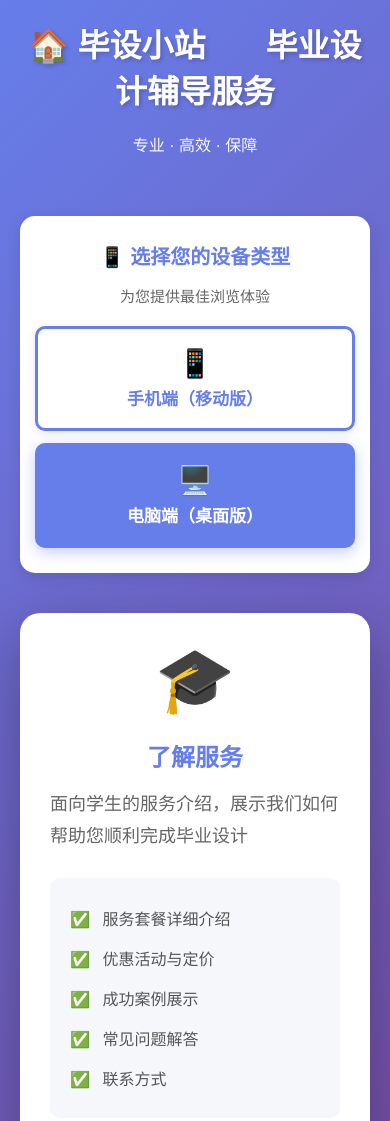
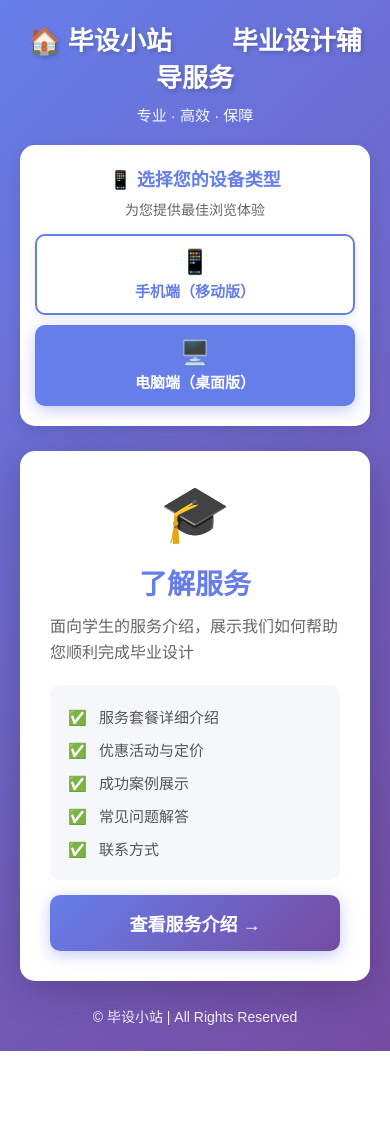
Before and after one commit to biyesheji6666/biyexiaozhan, a plain HTML site: page index.html in a window 390 px wide. Shown: the top 1121 px of the page. After the commit the page ends 1051 px from the top, so only its background shows below. Drawn offline with Linux system fonts and the light colour scheme.

Commit message:
Add files via upload

```diff
--- a/index.html
+++ b/index.html
@@ -29,40 +29,40 @@
         .header {
             text-align: center;
             color: white;
-            margin-bottom: 60px;
+            margin-bottom: 30px;
         }
 
         .header h1 {
-            font-size: 48px;
-            margin-bottom: 20px;
+            font-size: 42px;
+            margin-bottom: 12px;
             text-shadow: 2px 2px 4px rgba(0,0,0,0.2);
         }
 
         .header p {
-            font-size: 20px;
+            font-size: 18px;
             opacity: 0.95;
         }
 
         .cards {
             display: grid;
             grid-template-columns: repeat(auto-fit, minmax(450px, 1fr));
-            gap: 40px;
-            margin-bottom: 40px;
+            gap: 30px;
+            margin-bottom: 25px;
         }
 
         .device-selector {
             background: white;
             border-radius: 15px;
-            padding: 20px;
-            margin-bottom: 40px;
+            padding: 25px 20px;
+            margin-bottom: 25px;
             text-align: center;
             box-shadow: 0 4px 15px rgba(0,0,0,0.1);
         }
 
         .device-selector h3 {
             color: #667eea;
-            margin-bottom: 15px;
-            font-size: 22px;
+            margin-bottom: 10px;
+            font-size: 20px;
         }
 
         .device-buttons {
@@ -73,17 +73,17 @@
         }
 
         .device-btn {
-            padding: 15px 35px;
+            padding: 12px 30px;
             border-radius: 10px;
-            border: 3px solid #667eea;
+            border: 2px solid #667eea;
             background: white;
             color: #667eea;
             cursor: pointer;
-            font-size: 18px;
+            font-size: 16px;
             font-weight: bold;
             transition: all 0.3s;
-            min-width: 180px;
-            box-shadow: 0 2px 10px rgba(0,0,0,0.1);
+            min-width: 170px;
+            box-shadow: 0 2px 8px rgba(0,0,0,0.1);
         }
 
         .device-btn:hover {
@@ -100,31 +100,37 @@
 
         @media (max-width: 768px) {
             .device-selector {
-                padding: 25px 15px;
+                padding: 20px 15px;
             }
 
             .device-selector h3 {
-                font-size: 20px;
+                font-size: 18px;
+                margin-bottom: 8px;
             }
 
             .device-buttons {
                 flex-direction: column;
-                gap: 12px;
+                gap: 10px;
             }
 
             .device-btn {
                 width: 100%;
                 min-width: auto;
-                padding: 18px 20px;
-                font-size: 17px;
+                padding: 12px 20px;
+                font-size: 15px;
             }
 
             .header h1 {
-                font-size: 28px;
+                font-size: 26px;
+                margin-bottom: 10px;
             }
 
             .header p {
-                font-size: 16px;
+                font-size: 15px;
+            }
+
+            .header {
+                margin-bottom: 20px;
             }
 
             .cards {
@@ -132,11 +138,15 @@
             }
 
             .card {
-                padding: 25px;
+                padding: 20px;
             }
 
             .card h2 {
                 font-size: 22px;
+            }
+
+            .card-icon {
+                font-size: 48px;
             }
         }
 
@@ -165,41 +175,41 @@
 
         .card {
             background: white;
-            border-radius: 20px;
-            padding: 40px;
-            box-shadow: 0 20px 60px rgba(0,0,0,0.3);
+            border-radius: 15px;
+            padding: 30px;
+            box-shadow: 0 10px 40px rgba(0,0,0,0.2);
             transition: transform 0.3s, box-shadow 0.3s;
             cursor: pointer;
         }
 
         .card:hover {
-            transform: translateY(-10px);
-            box-shadow: 0 30px 80px rgba(0,0,0,0.4);
+            transform: translateY(-8px);
+            box-shadow: 0 15px 50px rgba(0,0,0,0.3);
         }
 
         .card-icon {
-            font-size: 64px;
-            margin-bottom: 20px;
+            font-size: 56px;
+            margin-bottom: 15px;
             text-align: center;
         }
 
         .card h2 {
             color: #667eea;
-            font-size: 32px;
-            margin-bottom: 15px;
+            font-size: 28px;
+            margin-bottom: 12px;
             text-align: center;
         }
 
         .card p {
             color: #666;
-            font-size: 18px;
-            line-height: 1.8;
-            margin-bottom: 25px;
+            font-size: 16px;
+            line-height: 1.6;
+            margin-bottom: 20px;
         }
 
         .card .features {
-            margin: 20px 0;
-            padding: 20px;
+            margin: 15px 0;
+            padding: 15px 18px;
             background: #f5f7fa;
             border-radius: 10px;
         }
@@ -207,12 +217,13 @@
         .card .features ul {
             list-style: none;
             padding: 0;
+            margin: 0;
         }
 
         .card .features li {
-            padding: 8px 0;
+            padding: 6px 0;
             color: #555;
-            font-size: 16px;
+            font-size: 15px;
         }
 
         .card .features li:before {
@@ -225,18 +236,19 @@
             background: linear-gradient(135deg, #667eea 0%, #764ba2 100%);
             color: white;
             text-align: center;
-            padding: 18px 30px;
-            border-radius: 12px;
+            padding: 15px 25px;
+            border-radius: 10px;
             text-decoration: none;
-            font-size: 20px;
+            font-size: 18px;
             font-weight: bold;
             transition: all 0.3s;
             box-shadow: 0 4px 15px rgba(102, 126, 234, 0.4);
+            margin-top: 5px;
         }
 
         .button:hover {
-            transform: scale(1.05);
-            box-shadow: 0 6px 25px rgba(102, 126, 234, 0.6);
+            transform: scale(1.03);
+            box-shadow: 0 6px 20px rgba(102, 126, 234, 0.6);
         }
 
         .card.business h2 {
@@ -255,32 +267,15 @@
         .footer {
             text-align: center;
             color: white;
-            margin-top: 40px;
+            margin-top: 25px;
             opacity: 0.9;
         }
 
         .footer p {
-            font-size: 16px;
-            margin: 10px 0;
+            font-size: 14px;
+            margin: 5px 0;
         }
 
-        @media (max-width: 768px) {
-            .header h1 {
-                font-size: 32px;
-            }
-
-            .cards {
-                grid-template-columns: 1fr;
-            }
-
-            .card {
-                padding: 30px;
-            }
-
-            .card h2 {
-                font-size: 24px;
-            }
-        }
     </style>
 </head>
 <body>
@@ -292,14 +287,14 @@
 
         <div class="device-selector">
             <h3>📱 选择您的设备类型</h3>
-            <p style="color: #666; margin-bottom: 20px; font-size: 15px;">为您提供最佳浏览体验</p>
+            <p style="color: #666; margin-bottom: 15px; font-size: 14px;">为您提供最佳浏览体验</p>
             <div class="device-buttons">
                 <button class="device-btn" id="mobile-btn" onclick="showMobile()">
-                    <div style="font-size: 28px; margin-bottom: 5px;">📱</div>
+                    <div style="font-size: 24px; margin-bottom: 4px;">📱</div>
                     手机端（移动版）
                 </button>
                 <button class="device-btn" id="desktop-btn" onclick="showDesktop()">
-                    <div style="font-size: 28px; margin-bottom: 5px;">🖥️</div>
+                    <div style="font-size: 24px; margin-bottom: 4px;">🖥️</div>
                     电脑端（桌面版）
                 </button>
             </div>
@@ -307,7 +302,7 @@
 
         <div class="cards" id="desktop-cards">
             <!-- 客户版卡片 -->
-            <div class="card" style="max-width: 600px; margin: 0 auto;">
+            <div class="card" style="max-width: 550px; margin: 0 auto;">
                 <div class="card-icon">🎓</div>
                 <h2>了解服务</h2>
                 <p>面向学生的服务介绍，展示我们如何帮助您顺利完成毕业设计</p>
@@ -330,7 +325,7 @@
 
         <div class="cards" id="mobile-cards" style="display: none;">
             <!-- 客户版卡片 - 手机版 -->
-            <div class="card" style="max-width: 600px; margin: 0 auto;">
+            <div class="card" style="max-width: 550px; margin: 0 auto;">
                 <div class="card-icon">🎓</div>
                 <h2>了解服务</h2>
                 <p>面向学生的服务介绍，展示我们如何帮助您顺利完成毕业设计</p>
```
Also changed, not shown: 客户版-毕业设计辅导服务介绍.html (+77 -50 lines).
